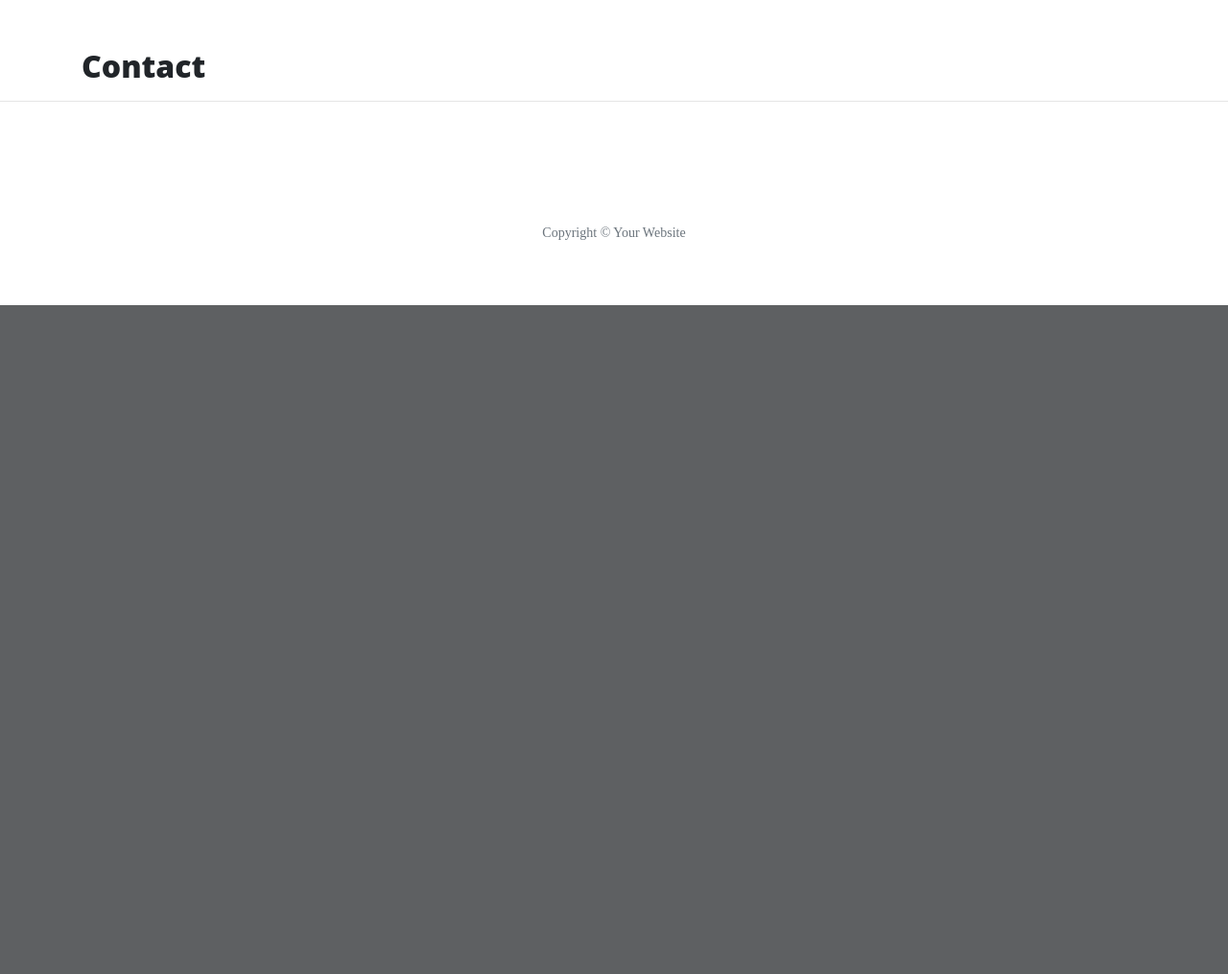
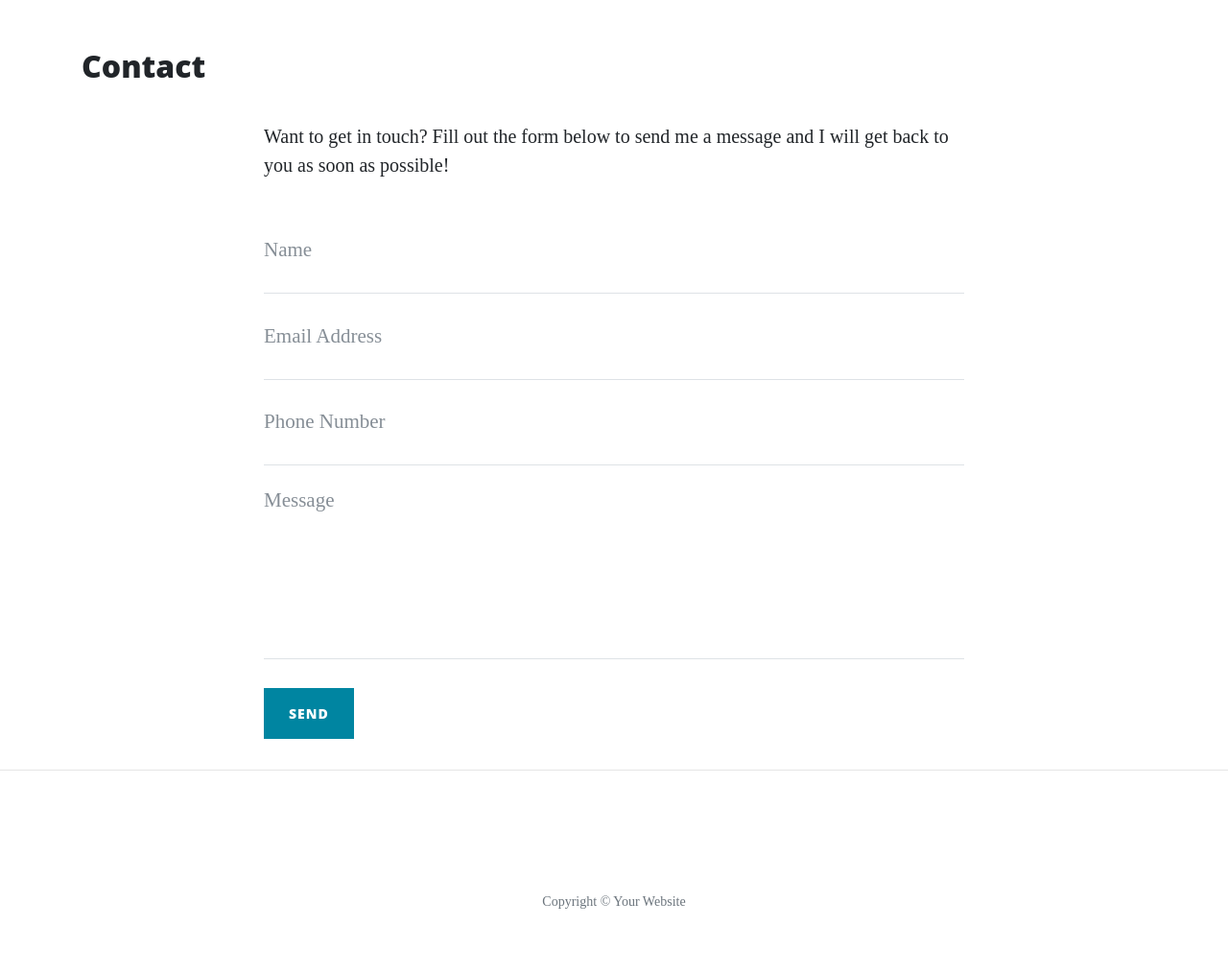
Before and after one commit to MJRidder/hobbit-fanpage-flask, a Flask app: page /contact in a window 1280 px wide. Shown: the part 628-1643 px from the top of the page at 96% size. Before the commit the page ends 946 px from the top, so only its background shows below. Run offline with Flask 3, Linux system fonts and the light colour scheme; some libraries are stand-ins or nearby versions.

Commit message:
added member data and contact page

```diff
--- a/run.py
+++ b/run.py
@@ -1,6 +1,6 @@
 import os
 import json
-from flask import Flask, render_template
+from flask import Flask, render_template, request
 
 
 app = Flask(__name__)
@@ -19,8 +19,21 @@ def about():
     return render_template("about.html", page_title="About", company=data)
 
 
-@app.route("/contact")
+@app.route("/about/<member_name>")
+def about_member(member_name):
+    member = {}
+    with open("data/company.json", "r") as json_data:
+        data = json.load(json_data)
+        for obj in data:
+            if obj["url"] == member_name:
+                member = obj
+    return render_template("member.html", member=member)
+
+
+@app.route("/contact", methods=["GET", "POST"])
 def contact():
+    if request.method == "POST":
+        print(request.form.get("name"))
     return render_template("contact.html", page_title="Contact")
 
 
--- a/templates/about.html
+++ b/templates/about.html
@@ -29,7 +29,7 @@
             {% if loop.index % 2 !=0 %}
 
                 <div class="col-md-7">
-                    <h3> {{ loop.index }}. {{ member.name }}</h3>
+                    <h3><a href="/about/{{ member.url }}">{{ loop.index }}. {{ member.name }}</a></h3>
                     <p>{{ member.description }}</p>
                 </div>
                 <div class="col-md-5">
@@ -42,7 +42,7 @@
                     <img src="{{ member.image_source }}" alt="" class="featurette-image image-responsive">
                 </div>
                 <div class="col-md-7">
-                    <h3> {{ loop.index }}. {{ member.name }}</h3>
+                    <h3><a href="/about/{{ member.url }}">{{ loop.index }}. {{ member.name }}</a></h3>
                     <p>{{ member.description }}</p>
                 </div>
 
--- a/templates/contact.html
+++ b/templates/contact.html
@@ -1,4 +1,47 @@
 {% extends "base.html" %}
 {% block content %}
     <h2>{{ page_title }}</h2>
+
+	<div class="row">
+		<div class="col-lg-8 col-md-10 mx-auto">
+			<p>Want to get in touch? Fill out the form below to send me a message and I will get back to you as soon as
+                possible!</p>
+			<form method="POST" name="sentMessage" id="contactForm" novalidate>
+				<div class="control-group">
+					<div class="form-group floating-label-form-group controls">
+						<label>Name</label>
+						<input type="text" class="form-control" placeholder="Name" name="name" id="name" required data-validation-required-message="Please enter your name.">
+						<p class="help-block text-danger"></p>
+					</div>
+				</div>
+				<div class="control-group">
+					<div class="form-group floating-label-form-group controls">
+						<label>Email Address</label>
+						<input type="email" class="form-control" placeholder="Email Address" name="email" id="email" required data-validation-required-message="Please enter your email address.">
+						<p class="help-block text-danger"></p>
+					</div>
+				</div>
+				<div class="control-group">
+					<div class="form-group col-xs-12 floating-label-form-group controls">
+						<label>Phone Number</label>
+						<input type="tel" class="form-control" placeholder="Phone Number" name="phone" id="phone" required data-validation-required-message="Please enter your phone number.">
+						<p class="help-block text-danger"></p>
+					</div>
+				</div>
+				<div class="control-group">
+					<div class="form-group floating-label-form-group controls">
+						<label>Message</label>
+						<textarea rows="5" class="form-control" placeholder="Message" name="message" id="message" required data-validation-required-message="Please enter a message."></textarea>
+						<p class="help-block text-danger"></p>
+					</div>
+				</div>
+				<br>
+				<div id="success"></div>
+				<div class="form-group">
+					<button type="submit" class="btn btn-primary" id="sendMessageButton">Send</button>
+				</div>
+			</form>
+		</div>
+	</div>
+
 {% endblock %}
```
Also changed, not shown: data/company.json (+26 -13 lines), templates/member.html (added, +15 -0 lines).
